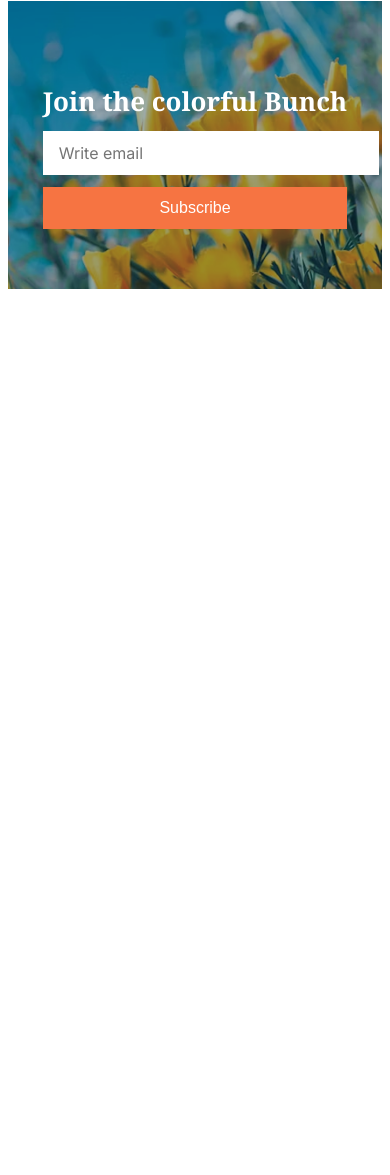
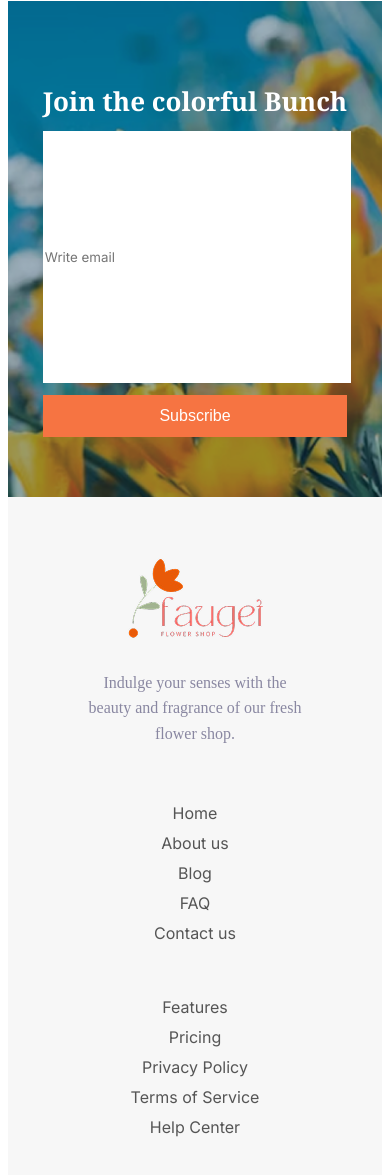
Before and after one commit to Joyita929/web-dev-assignment2, a plain HTML site: page index.html in a window 390 px wide. Shown: the part 4469-5644 px from the top of the page. Before the commit the page ends 4766 px from the top, so only its background shows below. Drawn offline with Linux system fonts and the light colour scheme.

Commit message:
added footer section

```diff
--- a/index.html
+++ b/index.html
@@ -150,8 +150,56 @@
   </div>
 </section>
 </main>
-<footer>
+<!-- <footer class="footer">
+  <div class="footer-container">
+    <img src="assets/logo.png" alt="">
+    <div class="footer-info">
+    <p class="footer-description text-light-gray">
+      Indulge your senses with the <br> beauty and fragrance of our fresh <br> flower shop.
+    </p>
+    </div>
+    <ul class="footer-socials display-flex text-light-gray">
+      <li><a href="">Home</a></li>
+      <li><a href="">About us</a></li>
+      <li><a href="">Blog</a></li>
+      <li><a href="">FAQ</a></li>
+      <li><a href="">Contact us</a></li>
+      <li><a href="">Features</a></li>
+      <li><a href="">Pricing</a></li>
+      <li><a href="">Privacy Policy</a></li>
+      <li><a href="">Terms of Service</a></li>
+      <li><a href="">Help Center</a></li>
+    </ul>
+  </div>
+</footer> -->
+<footer class="footer">
+  <div class="footer-container">
+    <div class="footer-brand">
+      <img src="assets/logo.png" alt="Logo">
+      <p class="footer-description text-light-gray">
+        Indulge your senses with the <br>
+        beauty and fragrance of our fresh <br>
+        flower shop.
+      </p>
+    </div>
+    <div class="footer-links">
+      <ul class="footer-column">
+        <li><a href="">Home</a></li>
+        <li><a href="">About us</a></li>
+        <li><a href="">Blog</a></li>
+        <li><a href="">FAQ</a></li>
+        <li><a href="">Contact us</a></li>
+      </ul>
+      <ul class="footer-column">
+        <li><a href="">Features</a></li>
+        <li><a href="">Pricing</a></li>
+        <li><a href="">Privacy Policy</a></li>
+        <li><a href="">Terms of Service</a></li>
+        <li><a href="">Help Center</a></li>
+      </ul>
+    </div>
+  </div>
+</footer>
 
-</footer>
 </body>
 </html>
--- a/styles/architects.css
+++ b/styles/architects.css
@@ -47,7 +47,7 @@
     text-decoration: none;
     font-size: 16px;
 }
-.navbar, .banner, .plants-section, .plant-lover-section{
+.navbar, .banner, .plants-section, .plant-lover-section, .footer{
     max-width: 1440px;
     margin: 0 auto;
     padding:0 20px;
@@ -447,13 +447,14 @@
     height: auto;
   }
 }
+/* responsive design */
 @media (max-width: 768px) {
   .join-section {
     padding: 60px 16px;
   }
 
   .join-overlay {
-    max-width: 90%; /* Let overlay shrink nicely on smaller screens */
+    max-width: 90%;
     margin: auto;
   }
 
@@ -464,16 +465,13 @@
 
   .newsletter-form {
     flex-direction: column;
-    gap: 12px; /* Keep consistent spacing */
-  }
+    gap: 12px;
 
   .newsletter-form input[type="email"],
   .join-btn {
-    /* width: 100%; */
-    /* max-width: 100%; */
     flex:none;
-    font-size: 16px; /* Adjust font size if needed */
-    padding: 12px 16px; /* Comfortable padding on mobile */
+    font-size: 16px;
+    padding: 12px 16px;
   }
 
   .join-btn {
@@ -482,3 +480,101 @@
     box-sizing: border-box;
   }
 }
+}
+/* footer section */
+.footer {
+  background-color: #f2f2f2;
+  padding: 40px 20px;
+}
+
+.footer-container {
+  max-width: 1200px;
+  margin: 0 auto;
+  display: flex;
+  flex-wrap: wrap;
+  gap: 40px;
+  align-items: flex-start;
+  justify-content: space-between;
+}
+
+/* Group for image and paragraph */
+.footer {
+  background-color: #f7f7f7;
+  padding: 60px 20px;
+}
+
+.footer-container {
+  display: flex;
+  justify-content: space-between;
+  gap: 40px;
+  max-width: 1200px;
+  margin: 0 auto;
+  flex-wrap: wrap;
+}
+
+.footer-brand {
+  flex: 1;
+  min-width: 250px;
+}
+
+.footer-brand img {
+  max-width: 150px;
+  margin-bottom: 10px;
+}
+
+.footer-description {
+  font-size: 16px;
+  line-height: 1.6;
+}
+
+.footer-links {
+  flex: 2;
+  display: flex;
+  justify-content: flex-start;
+  gap: 24px;
+  flex-wrap: wrap;
+}
+.footer-column {
+  list-style: none;
+  padding: 0;
+}
+
+.footer-column li {
+  margin-bottom: 10px;
+}
+
+.footer-column a {
+  color: #555;
+  text-decoration: none;
+  font-family: "Inter";
+}
+
+.footer-column a:hover {
+  color: #f67442;
+}
+@media (max-width: 768px) {
+  .footer-container {
+    flex-direction: column;
+    align-items: center;
+    text-align: center;
+    gap: 24px;
+  }
+
+  .footer-description {
+    margin-bottom: 16px;
+  }
+
+  .footer-links {
+    flex-direction: column;
+    align-items: center;
+    gap: 12px;
+  }
+
+  .footer-column {
+    width: 100%;
+  }
+
+  .footer-socials li {
+    margin-bottom: 8px;
+  }
+}
```
